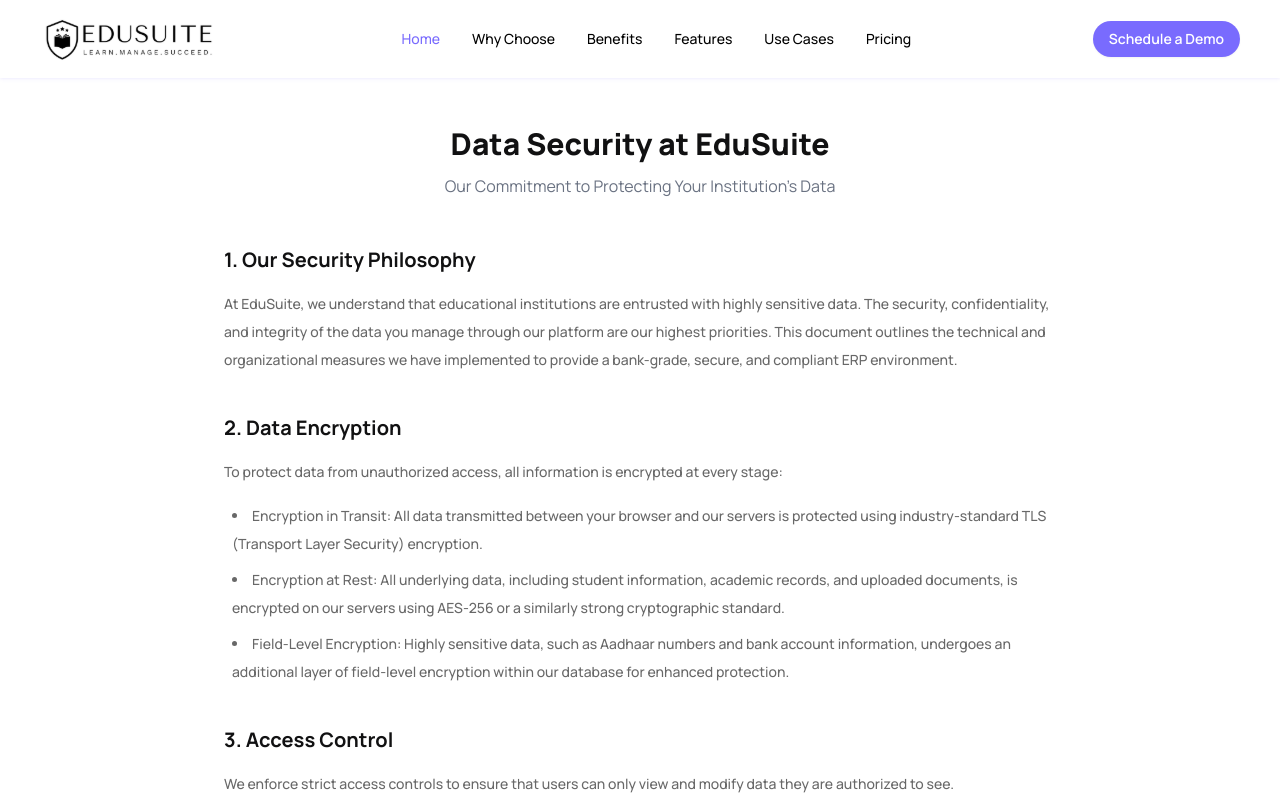
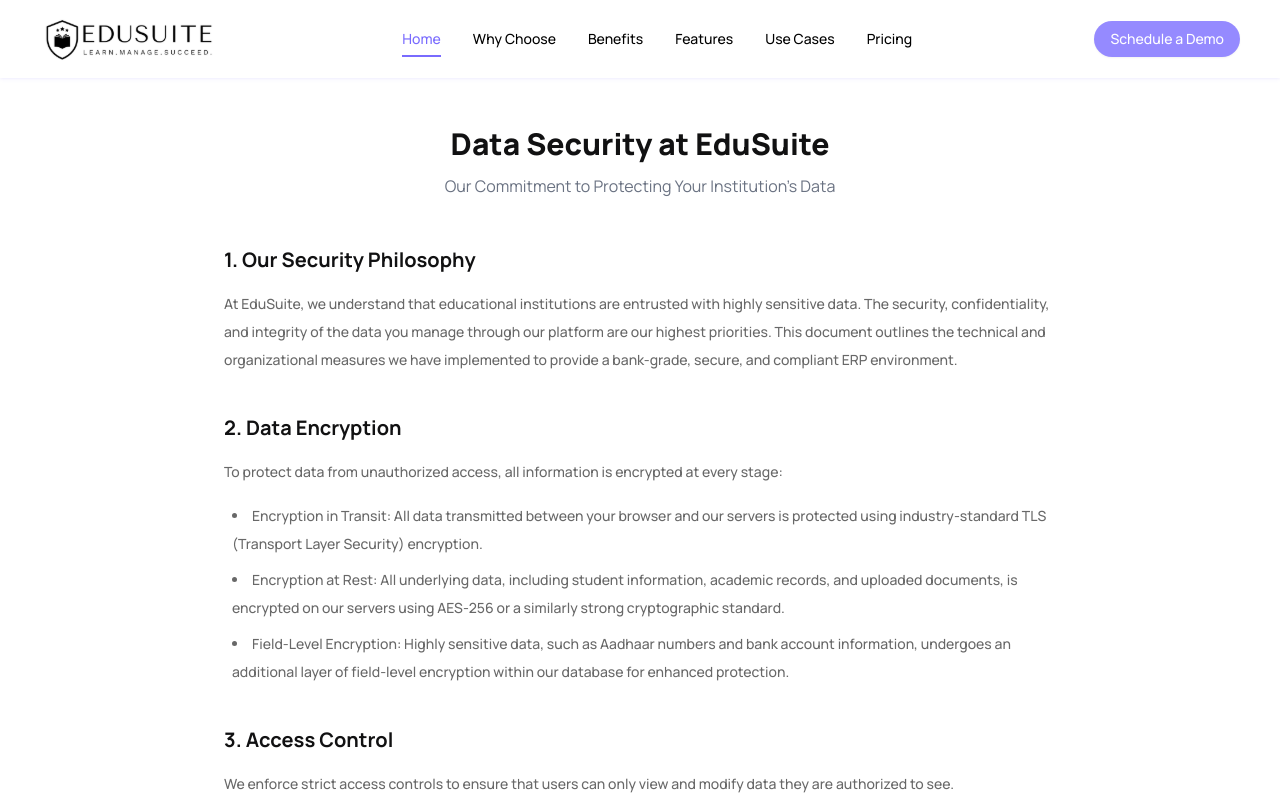
Before and after one commit to vijaytectra/ERP-Website, a Next.js app: page /data-security in a window 1280 px wide. Shown: the top 800 px of the page. Built offline with nearby package versions, Linux system fonts and the light colour scheme.

Commit message:
images changed

```diff
--- a/src/components/Benefits.tsx
+++ b/src/components/Benefits.tsx
@@ -56,7 +56,7 @@ const Benefits = () => {
   const activeBenefit = benefitsValues.find((b) => b.id === activeId);
 
   return (
-    <section className="relative flex flex-col items-center justify-center px-5 lg:px-10 py-10 space-y-16 bg-[#65B2DA]  lg:bg-[linear-gradient(90deg,#65B2DA_0%,#FFFFFF_100%)]">
+    <section className="relative flex flex-col items-center justify-center px-5 lg:px-10 py-10 space-y-16 bg-[#65B2DA]  lg:bg-[linear-gradient(90deg,#FFFFFF_0%,#65B2DA_90%)]">
       <Heading className=" text-center">Benefits</Heading>
 
       {/* DESKTOP VIEW - Two-column sticky layout */}
--- a/src/components/ContactSection.tsx
+++ b/src/components/ContactSection.tsx
@@ -5,7 +5,7 @@ import Heading from './Heading'
 const ContactSection = () => {
     return (
         <div
-            className="relative flex flex-col items-center justify-center  bg-[linear-gradient(90deg,#FFFFFF_0%,#65B2DA_100%)] px-5 lg:px-10 py-16 mb-10"
+            className="relative flex flex-col items-center justify-center  bg-[#65B2DA]  lg:bg-[linear-gradient(90deg,#FFFFFF_0%,#65B2DA_100%)] px-5 lg:px-10 py-16 mb-10"
 
         >       <div className="flex lg:flex-row flex-col gap-16">
 
--- a/src/components/Navbar.tsx
+++ b/src/components/Navbar.tsx
@@ -1,4 +1,5 @@
 "use client";
+
 import Image from "next/image";
 import React, { useEffect, useState } from "react";
 import { useRouter, usePathname } from "next/navigation";
@@ -9,8 +10,9 @@ import {
     SheetTrigger,
 } from "@/components/ui/sheet";
 import { Menu } from "lucide-react";
-import { navLinks } from "@/utils/consts";
+import { navLinks } from "@/utils/consts"; // Assuming this is your links array
 import { Button } from "./ui/button";
+import { motion } from "motion/react"; // <-- Make sure to import motion
 
 const Navbar = () => {
     const [open, setOpen] = useState(false);
@@ -19,38 +21,43 @@ const Navbar = () => {
     const pathname = usePathname();
 
     const handleLinkClick = (href: string) => {
+        // Always close the mobile navigation sheet first.
         setOpen(false);
 
-        if (href === "#home") {
-            // Navigate to home page
-            router.push("/");
-            setActiveSection("#home");
-        } else if (href.startsWith("#")) {
-            // If we're not on the home page, navigate to home first
-            if (pathname !== "/") {
-                router.push(`/${href}`);
+        // Case 1: The link is for a different page (e.g., "/about").
+        if (!href.startsWith("#")) {
+            router.push(href);
+            return;
+        }
+
+        // Case 2: The link is an anchor on another page.
+        // Navigate to the home page with the hash.
+        if (pathname !== "/") {
+            router.push(`/${href}`);
+            return;
+        }
+
+        // Case 3: We are on the home page, and it's an anchor link.
+        // Use a small timeout to prevent a race condition with the Sheet's
+        // closing animation, which can otherwise block the scroll command.
+        setTimeout(() => {
+            const elementId = href.substring(1);
+            if (elementId === "home") {
+                window.scrollTo({ top: 0, behavior: "smooth" });
             } else {
-                // We're on home page, scroll to section
-                const element = document.getElementById(href.substring(1));
-                if (element) {
-                    element.scrollIntoView({
-                        behavior: "smooth",
-                        block: "start"
-                    });
-                }
+                const element = document.getElementById(elementId);
+                element?.scrollIntoView({
+                    behavior: "smooth",
+                    block: "start",
+                });
             }
-        } else {
-            // Navigate to other pages
-            router.push(`/${href}`);
-        }
+        }, 100); // 100ms is a safe delay for the animation to start.
     };
 
+    // IntersectionObserver for active section on scroll (Your logic is good)
     useEffect(() => {
-        // Set active section based on current pathname
         if (pathname === "/") {
-            // We're on home page, set up intersection observer
             const sections = document.querySelectorAll("section[id]");
-
             if (sections.length === 0) {
                 setActiveSection("#home");
                 return;
@@ -58,56 +65,48 @@ const Navbar = () => {
 
             const observerOptions = {
                 root: null,
-                rootMargin: "-80px 0px -80px 0px",
+                rootMargin: "-80px 0px -80px 0px", // Adjust margin to trigger earlier/later
                 threshold: 0.1,
             };
 
             const observer = new IntersectionObserver((entries) => {
-                // Find the entry with the largest intersection ratio
-                const visibleEntries = entries.filter(entry => entry.isIntersecting);
-
+                const visibleEntries = entries.filter((entry) => entry.isIntersecting);
                 if (visibleEntries.length > 0) {
-                    // Sort by intersection ratio and take the most visible one
-                    visibleEntries.sort((a, b) => b.intersectionRatio - a.intersectionRatio);
-                    const mostVisible = visibleEntries[0];
-                    setActiveSection(`#${mostVisible.target.id}`);
+                    visibleEntries.sort(
+                        (a, b) => b.intersectionRatio - a.intersectionRatio
+                    );
+                    setActiveSection(`#${visibleEntries[0].target.id}`);
                 }
             }, observerOptions);
 
-            sections.forEach((section) => {
-                observer.observe(section);
-            });
-
+            sections.forEach((section) => observer.observe(section));
             return () => observer.disconnect();
         } else {
-            // We're on a different page, find matching navLink
-            const currentNavLink = navLinks.find(link => `/${link.href}` === pathname || link.href === pathname);
+            const currentNavLink = navLinks.find(
+                (link) => `/${link.href}` === pathname || link.href === pathname
+            );
             if (currentNavLink) {
                 setActiveSection(currentNavLink.href);
             }
         }
     }, [pathname]);
 
-    // Handle hash changes (when user navigates directly via URL with hash)
+    // Handle direct navigation to hash links (Your logic is good)
     useEffect(() => {
         const handleHashChange = () => {
             if (window.location.hash) {
                 setActiveSection(window.location.hash);
             }
         };
-
-        window.addEventListener('hashchange', handleHashChange);
-
-        // Check for hash on initial load
+        window.addEventListener("hashchange", handleHashChange);
         if (window.location.hash) {
             setActiveSection(window.location.hash);
         }
-
-        return () => window.removeEventListener('hashchange', handleHashChange);
+        return () => window.removeEventListener("hashchange", handleHashChange);
     }, []);
 
     return (
-        <nav className="w-full shadow-[0_0_4px_0_#968bff40]  ">
+        <nav className="w-full sticky top-0 z-50 bg-white/80 backdrop-blur-sm shadow-[0_0_4px_0_#968bff40]">
             <div className="max-w-7xl mx-auto px-3 py-2 md:py-5 lg:px-10 lg:py-1 flex items-center justify-between">
                 {/* Logo */}
                 <div className="flex-shrink-0">
@@ -126,23 +125,36 @@ const Navbar = () => {
                     </button>
                 </div>
 
-                {/* Desktop Navigation Links */}
+                {/* Desktop Navigation Links with Animated Indicator */}
                 <ul className="hidden lg:flex flex-row items-center space-x-8 text-sm">
                     {navLinks.map(({ label, href }) => {
-                        const isActive = href === activeSection ||
-                            (pathname !== "/" && (`/${href}` === pathname || href === pathname));
+                        const isActive =
+                            href === activeSection ||
+                            (pathname !== "/" &&
+                                (`/${href}` === pathname || href === pathname));
                         return (
-                            <li key={label}>
+                            <li key={label} className="relative">
                                 <button
                                     onClick={() => handleLinkClick(href)}
                                     className={`flex items-center gap-3 font-medium transition cursor-pointer ${isActive
-                                        ? "text-primary-web font-medium"
+                                        ? "text-primary-web"
                                         : "text-black hover:text-primary-web/80"
                                         }`}
                                     aria-current={isActive ? "page" : undefined}
                                 >
                                     {label}
                                 </button>
+                                {isActive && (
+                                    <motion.div
+                                        layoutId="active-nav-indicator"
+                                        className="absolute -bottom-2 left-0 right-0 h-0.5 bg-primary-web"
+                                        transition={{
+                                            type: "spring",
+                                            stiffness: 350,
+                                            damping: 30,
+                                        }}
+                                    />
+                                )}
                             </li>
                         );
                     })}
@@ -152,7 +164,7 @@ const Navbar = () => {
                 <div className="hidden lg:block">
                     <Button
                         onClick={() => handleLinkClick("#contact")}
-                        className="rounded-4xl bg-primary-web text-white font-semibold px-4 py-2 hover:bg-primary-web/95 cursor-pointer transition"
+                        className="rounded-4xl bg-[#958AFF] text-white  px-4 py-2 hover:bg-[#958AFF]/95 cursor-pointer transition"
                     >
                         Schedule a Demo
                     </Button>
@@ -170,13 +182,13 @@ const Navbar = () => {
                             </button>
                         </SheetTrigger>
                         <SheetContent side="left" className="p-0">
-                            <SheetTitle className="sr-only">
-                                Navigation Menu
-                            </SheetTitle>
+                            <SheetTitle className="sr-only">Navigation Menu</SheetTitle>
                             <div className="p-6 flex flex-col gap-3">
                                 {navLinks.map(({ label, href }) => {
-                                    const isActive = href === activeSection ||
-                                        (pathname !== "/" && (`/${href}` === pathname || href === pathname));
+                                    const isActive =
+                                        href === activeSection ||
+                                        (pathname !== "/" &&
+                                            (`/${href}` === pathname || href === pathname));
                                     return (
                                         <button
                                             key={label}
```
Also changed, not shown: public/ben1.svg.
